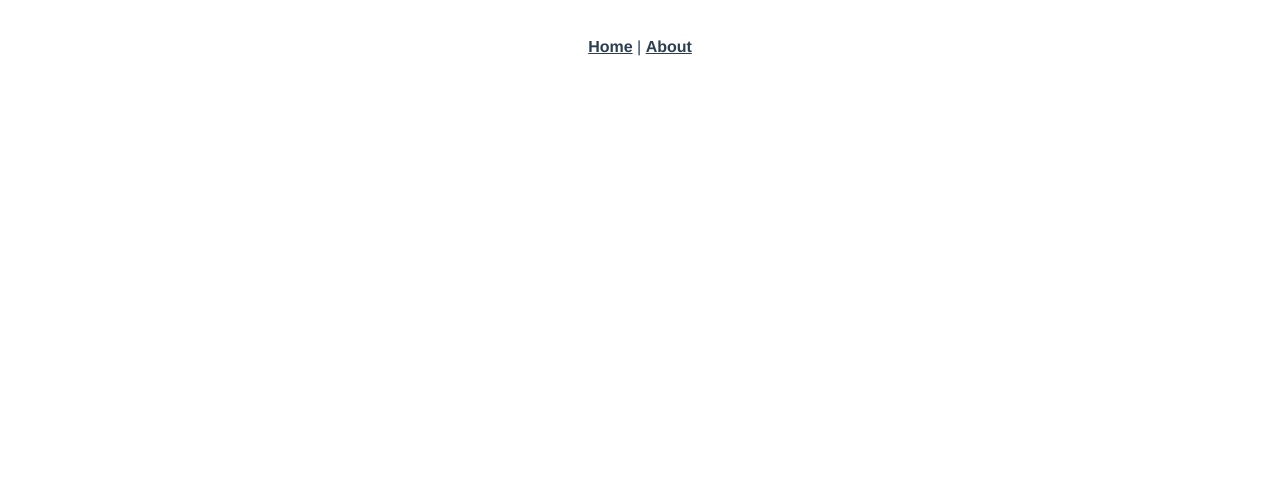
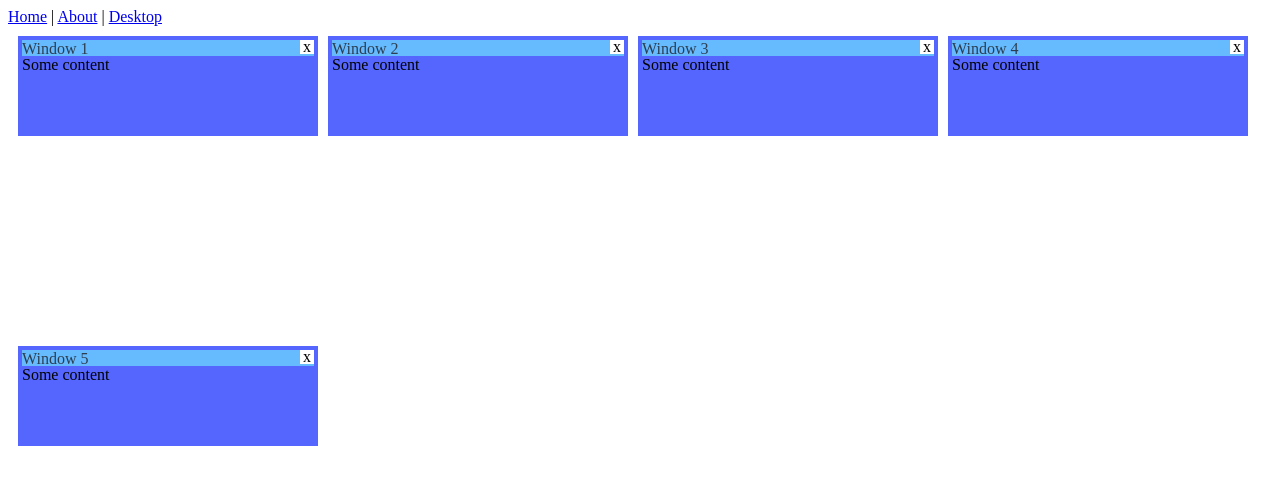
Before and after one commit to Tirvy/task-atlant, a Vue app: page /desktop in a window 1280 px wide. Shown: the top 484 px of the page. Built offline with nearby package versions, Linux system fonts and the light colour scheme.

Commit message:
every window done

```diff
--- a/src/App.vue
+++ b/src/App.vue
@@ -1,32 +1,11 @@
 <template>
   <div id="app">
     <div id="nav">
-      <router-link to="/">Home</router-link> |
-      <router-link to="/about">About</router-link>
+      <router-link to="/">Home</router-link> | <router-link to="/about">About</router-link> |
+      <router-link to="/desktop">Desktop</router-link>
     </div>
     <router-view />
   </div>
 </template>
 
-<style lang="scss">
-#app {
-  font-family: Avenir, Helvetica, Arial, sans-serif;
-  -webkit-font-smoothing: antialiased;
-  -moz-osx-font-smoothing: grayscale;
-  text-align: center;
-  color: #2c3e50;
-}
-
-#nav {
-  padding: 30px;
-
-  a {
-    font-weight: bold;
-    color: #2c3e50;
-
-    &.router-link-exact-active {
-      color: #42b983;
-    }
-  }
-}
-</style>
+<style lang="scss"></style>
--- /dev/null
+++ b/src/components/AtlantDesktop.vue
@@ -0,0 +1,65 @@
+<template>
+  <div class="atlant-desktop-container">
+    <atlant-window v-for="item in windows" :key="item.id" v-bind="item">
+      Some content
+    </atlant-window>
+  </div>
+</template>
+
+<script>
+import AtlantWindow from '@/components/AtlantWindow';
+
+const cellWidth = 10;
+
+export default {
+  name: 'AtlantDesktop',
+  components: {AtlantWindow},
+  data() {
+    return {
+      windows: [],
+      lastId: 0,
+    };
+  },
+  mounted() {
+    this.windows = this.getInitialWindowsData();
+  },
+  methods: {
+    getWorkspaceData() {
+      const element = this.$el;
+      return {
+        element,
+        width: element.clientWidth,
+        height: element.clientHeight,
+      };
+    },
+    getInitialWindowsData() {
+      const workspaceData = this.getWorkspaceData();
+      const initialWidth = 300;
+      const initialHeight = 100;
+      const maxWindowsHorizontal = Math.floor((workspaceData.width - cellWidth) / (initialWidth + cellWidth));
+      let ret = [];
+      for (let i = 0; i < 5; i++) {
+        ret.push({
+          id: this.getNewWindowId(),
+          name: `Window ${i + 1}`,
+          level: i,
+          width: initialWidth,
+          height: initialHeight,
+          x: (i % maxWindowsHorizontal) * (cellWidth + initialWidth) + cellWidth,
+          y: Math.floor(i / maxWindowsHorizontal) * (cellWidth + initialWidth) + cellWidth,
+        });
+      }
+      return ret;
+    },
+    getNewWindowId() {
+      return this.lastId++;
+    },
+  },
+};
+</script>
+
+<style scoped>
+.atlant-desktop-container {
+  position: relative;
+}
+</style>
--- /dev/null
+++ b/src/components/AtlantWindow/constants.js
@@ -0,0 +1,64 @@
+export const edgeTrueWidth = 6;
+export const edgeVisualWidth = 4;
+
+let edgeDirectionsSource = [
+  {
+    name: 'ns',
+    v: 0,
+    h: 1,
+  },
+  {
+    name: 'nesw',
+    v: 0,
+    h: 2,
+  },
+  {
+    name: 'ew',
+    v: 1,
+    h: 2,
+  },
+  {
+    name: 'nwse',
+    v: 2,
+    h: 2,
+  },
+  {
+    name: 'ns',
+    v: 2,
+    h: 1,
+  },
+  {
+    name: 'nesw',
+    v: 2,
+    h: 0,
+  },
+  {
+    name: 'ew',
+    v: 1,
+    h: 0,
+  },
+  {
+    name: 'nwse',
+    v: 0,
+    h: 0,
+  },
+];
+
+const edgeOffsets = [
+  `${edgeVisualWidth - edgeTrueWidth}px`,
+  edgeVisualWidth + 'px',
+  `calc(100% - ${edgeVisualWidth}px)`,
+];
+const edgeWidths = [edgeTrueWidth + 'px', `calc(100% - ${edgeVisualWidth * 2}px)`];
+export const edgeDirections = edgeDirectionsSource.map(item => {
+  const isHorizontal = item.h === 1;
+  const isVertical = item.v === 1;
+  return {
+    cursor: `${item.name}-resize`,
+    name: item.name,
+    width: edgeWidths[+isHorizontal],
+    height: edgeWidths[+isVertical],
+    left: edgeOffsets[item.h],
+    top: edgeOffsets[item.v],
+  };
+});
--- /dev/null
+++ b/src/components/AtlantWindow/index.vue
@@ -0,0 +1,146 @@
+<template>
+  <div class="atlant-window-container" :style="windowStyle">
+    <div class="resizing-border">
+      <template v-if="resizeable">
+        <div
+          class="resizing-border__edge"
+          v-for="(edge, index) in edges"
+          :key="index"
+          :style="edge.style"
+          @mousedown="startResize(edge.direction, $event)"
+        ></div>
+      </template>
+    </div>
+    <div class="not-resizing-border">
+      <div class="header-bar" @click.self="startMove($event)">
+        <div class="header-bar__name" @click.self="startMove($event)">
+          {{ name }}
+        </div>
+        <div class="control-buttons">
+          <div class="close" @click="closeWindow">
+            x
+          </div>
+        </div>
+      </div>
+      <div class="content">
+        <slot></slot>
+      </div>
+    </div>
+  </div>
+</template>
+
+<script>
+import {edgeDirections} from './constants.js';
+
+export default {
+  name: 'atlant-window',
+  props: {
+    name: String,
+    level: Number,
+    width: Number,
+    height: Number,
+    x: Number,
+    y: Number,
+    resizeable: {
+      type: Boolean,
+      default: true,
+    },
+  },
+  data() {
+    return {};
+  },
+  computed: {
+    windowStyle() {
+      return {
+        'z-index': this.level,
+        width: this.width + 'px',
+        height: this.height + 'px',
+        top: this.y + 'px',
+        left: this.x + 'px',
+      };
+    },
+    edges() {
+      return edgeDirections.map(edge => {
+        return {
+          direction: edge.name,
+          style: {
+            ...edge,
+          },
+        };
+      });
+    },
+  },
+  methods: {
+    closeWindow() {
+      this.$emit('close');
+    },
+    startResize(direction, event) {
+      this.$emit('startResize', {direction, event});
+    },
+    startMove(event) {
+      this.$emit('startMove', {event});
+    },
+  },
+};
+</script>
+
+<style scoped lang="scss">
+// size of visual resize border
+$resize-border-size: 4px;
+
+.atlant-window-container {
+  position: absolute;
+  transition: width, height 0.5s;
+}
+
+.resizing-border {
+  width: 100%;
+  height: 100%;
+  background-color: #56f;
+  position: relative;
+
+  &__edge {
+    position: absolute;
+  }
+}
+
+.not-resizing-border {
+  position: absolute;
+  top: #{$resize-border-size};
+  left: #{$resize-border-size};
+  width: calc(100% - #{$resize-border-size * 2});
+  height: calc(100% - #{$resize-border-size * 2});
+  display: flex;
+  flex-direction: column;
+  align-items: stretch;
+  justify-content: stretch;
+}
+
+.header-bar {
+  height: 16px;
+  display: flex;
+  justify-content: space-between;
+  background-color: #6bf;
+  cursor: all-scroll;
+  user-select: none;
+
+  &__name {
+    color: #2c3e50;
+  }
+}
+
+.control-buttons {
+  display: flex;
+  flex: 0 0;
+
+  & .close {
+    height: 14px;
+    width: 14px;
+    display: flex;
+    justify-content: center;
+    align-items: center;
+    background-color: #fff;
+    cursor: pointer;
+  }
+}
+</style>
--- a/src/main.js
+++ b/src/main.js
@@ -1,12 +1,12 @@
-import Vue from "vue";
-import App from "./App.vue";
-import router from "./router";
-import store from "./store";
+import Vue from 'vue';
+import App from './App.vue';
+import router from './router';
+import store from './store';
 
 Vue.config.productionTip = false;
 
 new Vue({
   router,
   store,
-  render: h => h(App)
-}).$mount("#app");
+  render: h => h(App),
+}).$mount('#app');
--- a/src/router/index.js
+++ b/src/router/index.js
@@ -1,30 +1,31 @@
-import Vue from "vue";
-import VueRouter from "vue-router";
-import Home from "../views/Home.vue";
+import Vue from 'vue';
+import VueRouter from 'vue-router';
+import Home from '../views/Home.vue';
 
 Vue.use(VueRouter);
 
 const routes = [
   {
-    path: "/",
-    name: "Home",
-    component: Home
+    path: '/',
+    name: 'Home',
+    component: Home,
   },
   {
-    path: "/about",
-    name: "About",
-    // route level code-splitting
-    // this generates a separate chunk (about.[hash].js) for this route
-    // which is lazy-loaded when the route is visited.
-    component: () =>
-      import(/* webpackChunkName: "about" */ "../views/About.vue")
-  }
+    path: '/desktop',
+    name: 'Desktop',
+    component: () => import(/* webpackChunkName: "about" */ '../views/Desktop.vue'),
+  },
+  {
+    path: '/about',
+    name: 'About',
+    component: () => import(/* webpackChunkName: "about" */ '../views/About.vue'),
+  },
 ];
 
 const router = new VueRouter({
-  mode: "history",
+  mode: 'history',
   base: process.env.BASE_URL,
-  routes
+  routes,
 });
 
 export default router;
--- a/src/store/index.js
+++ b/src/store/index.js
@@ -1,5 +1,5 @@
-import Vue from "vue";
-import Vuex from "vuex";
+import Vue from 'vue';
+import Vuex from 'vuex';
 
 Vue.use(Vuex);
 
@@ -7,5 +7,5 @@ export default new Vuex.Store({
   state: {},
   mutations: {},
   actions: {},
-  modules: {}
+  modules: {},
 });
--- /dev/null
+++ b/src/views/Desktop.vue
@@ -0,0 +1,18 @@
+<template>
+  <atlant-desktop class="desktop"></atlant-desktop>
+</template>
+
+<script>
+import AtlantDesktop from '@/components/AtlantDesktop';
+export default {
+  name: 'Desktop',
+  components: {AtlantDesktop},
+};
+</script>
+
+<style scoped>
+.desktop {
+  width: 100%;
+  height: 700px;
+}
+</style>
```
Also changed, not shown: src/components/AtlantWindow.vue (deleted, +0 -15 lines), src/components/HelloWorld.vue (+11 -33 lines), src/views/Home.vue (+4 -4 lines).
